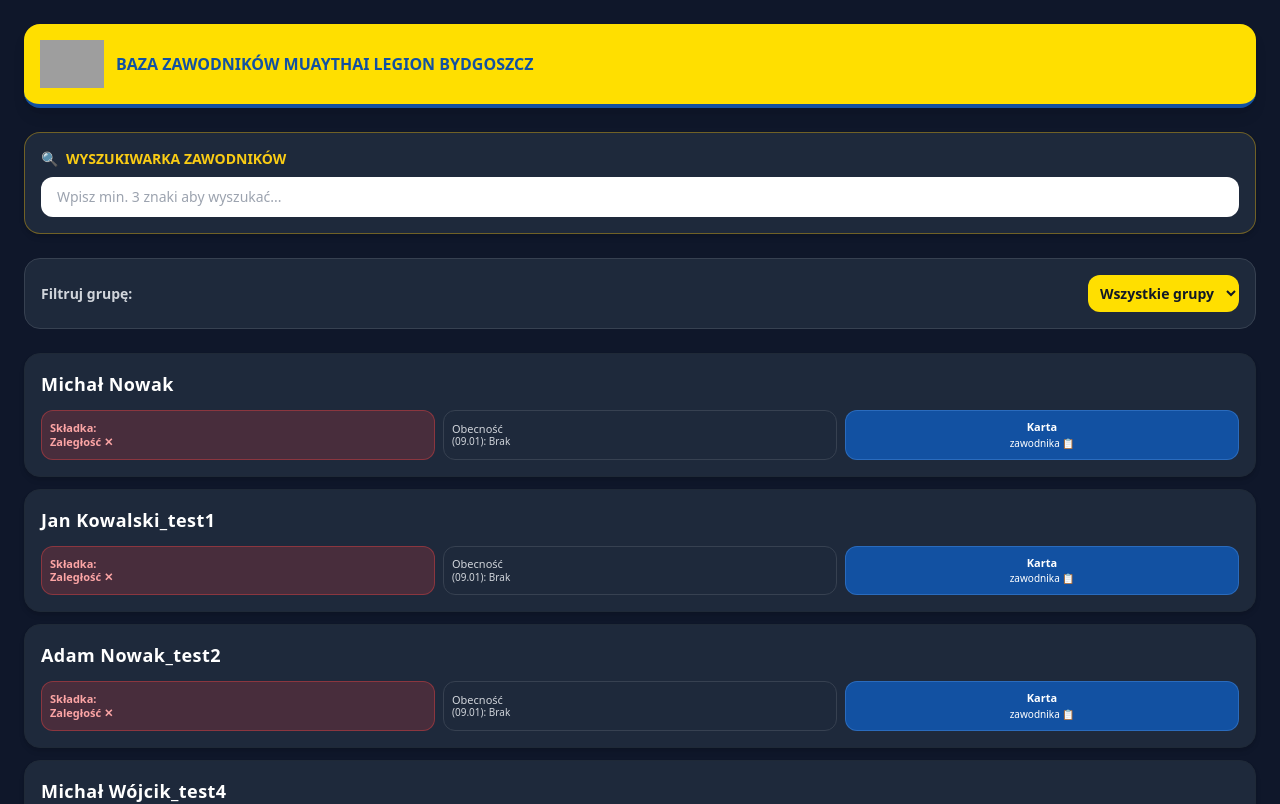
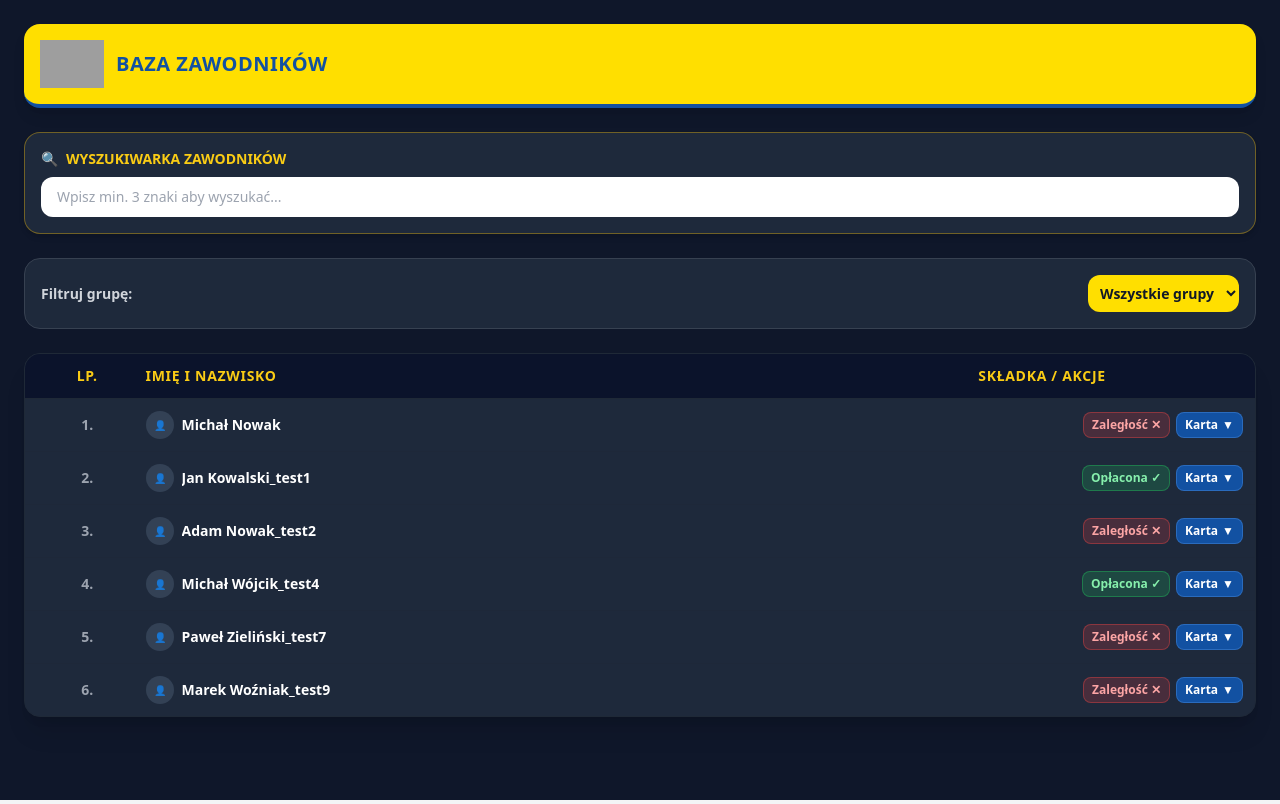
Before and after one commit to MentalCorp/legion-bydgoszcz-app, a Next.js app: page / in a window 1280 px wide. Shown: the top 804 px of the page. Built offline with nearby package versions, Linux system fonts and the light colour scheme; grey boxes are pictures that could not be loaded.

Commit message:
Update page.tsx

```diff
--- a/app/page.tsx
+++ b/app/page.tsx
@@ -1,6 +1,6 @@
 'use client';
 
-import { useState } from 'react';
+import { useState, useRef } from 'react';
 
 interface Member {
   id: string;
@@ -9,32 +9,49 @@ interface Member {
   isPresent: boolean;
   hasPaid: boolean;
   lastAttendanceDate: string;
+  avatarUrl?: string;
 }
 
 export default function Home() {
   const [selectedGroup, setSelectedGroup] = useState('Wszyscy');
   const [searchQuery, setSearchQuery] = useState('');
+  const [expandedMemberId, setExpandedMemberId] = useState<string | null>(null);
 
   const [members, setMembers] = useState<Member[]>([
     { id: '1', name: 'Michał Nowak', group: 'Początkująca', isPresent: false, hasPaid: false, lastAttendanceDate: '09.01' },
-    { id: '2', name: 'Jan Kowalski_test1', group: 'Zaawansowana', isPresent: false, hasPaid: false, lastAttendanceDate: '09.01' },
+    { id: '2', name: 'Jan Kowalski_test1', group: 'Zaawansowana', isPresent: false, hasPaid: true, lastAttendanceDate: '09.01' },
     { id: '3', name: 'Adam Nowak_test2', group: 'Początkująca', isPresent: false, hasPaid: false, lastAttendanceDate: '09.01' },
-    { id: '4', name: 'Michał Wójcik_test4', group: 'Zaawansowana', isPresent: false, hasPaid: false, lastAttendanceDate: '09.01' },
+    { id: '4', name: 'Michał Wójcik_test4', group: 'Zaawansowana', isPresent: false, hasPaid: true, lastAttendanceDate: '09.01' },
     { id: '5', name: 'Paweł Zieliński_test7', group: 'Początkująca', isPresent: false, hasPaid: false, lastAttendanceDate: '09.01' },
     { id: '6', name: 'Marek Woźniak_test9', group: 'Zaawansowana', isPresent: false, hasPaid: false, lastAttendanceDate: '09.01' },
   ]);
 
-  // Przywrócony bezpośredni URL do logo klubu
+  const fileInputRefs = useRef<{ [key: string]: HTMLInputElement | null }>({});
+
   const logoUrl = "https://muaythai-bydgoszcz.pl/wp-content/uploads/2024/08/logo_kolor1-768x465.png";
 
-  // Przełączanie statusu składki po kliknięciu w pigułkę
   const togglePayment = (id: string) => {
     setMembers(members.map(m => m.id === id ? { ...m, hasPaid: !m.hasPaid } : m));
   };
 
-  // Przełączanie obecności po kliknięciu w pigułkę obecności
   const toggleAttendance = (id: string) => {
     setMembers(members.map(m => m.id === id ? { ...m, isPresent: !m.isPresent } : m));
+  };
+
+  const toggleCard = (id: string) => {
+    setExpandedMemberId(expandedMemberId === id ? null : id);
+  };
+
+  // Obsługa dodawania zdjęcia z aparatu / galerii natywnej
+  const handleImageChange = (id: string, e: React.ChangeEvent<HTMLInputElement>) => {
+    const file = e.target.files?.[0];
+    if (file) {
+      const reader = new FileReader();
+      reader.onloadend = () => {
+        setMembers(members.map(m => m.id === id ? { ...m, avatarUrl: reader.result as string } : m));
+      };
+      reader.readAsDataURL(file);
+    }
   };
 
   const filteredMembers = members.filter(m => {
@@ -46,7 +63,7 @@ export default function Home() {
   return (
     <div className="min-h-screen bg-[#0F172A] text-white p-3 md:p-6 font-sans">
 
-      {/* Nagłówek z przywróconym logo */}
+      {/* Nagłówek po zmianie nazwy */}
       <header className="bg-[#FFDF00] p-4 rounded-2xl border-b-4 border-[#1251A2] flex items-center justify-between mb-6 shadow-lg">
         <div className="flex items-center space-x-3">
           <img
@@ -54,13 +71,13 @@ export default function Home() {
             alt="Legion Bydgoszcz"
             className="h-10 md:h-12 w-auto object-contain"
           />
-          <h1 className="font-extrabold text-[#1251A2] text-xs md:text-base leading-tight uppercase">
-            BAZA ZAWODNIKÓW MUAYTHAI LEGION BYDGOSZCZ
+          <h1 className="font-extrabold text-[#1251A2] text-base md:text-xl leading-tight uppercase tracking-wide">
+            BAZA ZAWODNIKÓW
           </h1>
         </div>
       </header>
 
-      {/* Wyszukiwarka zawodników */}
+      {/* Wyszukiwarka */}
       <div className="bg-[#1E293B] p-4 rounded-2xl border border-yellow-500/40 shadow-md mb-6">
         <label className="block text-yellow-400 font-bold text-xs md:text-sm mb-2 flex items-center gap-2">
           <span>🔍</span> WYSZUKIWARKA ZAWODNIKÓW
@@ -88,56 +105,139 @@ export default function Home() {
         </select>
       </div>
 
-      {/* Lista zawodników – klikalne przyciski i pigułki */}
-      <div className="space-y-3">
-        {filteredMembers.map((member) => (
-          <div key={member.id} className="bg-[#1E293B] p-4 rounded-2xl border border-gray-800 shadow-md space-y-3">
+      {/* Tabela zawodników */}
+      <div className="bg-[#1E293B] rounded-2xl border border-gray-800 shadow-xl overflow-hidden">
 
-            <h3 className="font-extrabold text-white text-base md:text-lg tracking-wide">
-              {member.name}
-            </h3>
+        {/* Nagłówek Tabeli */}
+        <div className="grid grid-cols-12 bg-[#0B132B] p-3 text-xs md:text-sm font-extrabold text-yellow-400 border-b border-gray-800 uppercase tracking-wider">
+          <div className="col-span-1 text-center">Lp.</div>
+          <div className="col-span-6 md:col-span-7 pl-2">Imię i Nazwisko</div>
+          <div className="col-span-5 md:col-span-4 text-center">Składka / Akcje</div>
+        </div>
 
-            <div className="grid grid-cols-3 gap-2 items-center">
+        {/* Wiersze Tabeli */}
+        <div className="divide-y divide-gray-800/60">
+          {filteredMembers.map((member, index) => {
+            const isExpanded = expandedMemberId === member.id;
 
-              {/* Klikalny status składki */}
+            return (
+              <div key={member.id} className="transition bg-[#1E293B] hover:bg-[#28354A]">
+
+                {/* Główny Wiersz */}
+                <div className="grid grid-cols-12 p-3 items-center text-xs md:text-sm">
+
+                  {/* Lp. */}
+                  <div className="col-span-1 text-center font-bold text-gray-400">
+                    {index + 1}.
+                  </div>
+
+                  {/* Imię i Nazwisko + Miniaturka zdjęcia */}
+                  <div className="col-span-6 md:col-span-7 pl-2 flex items-center space-x-2">
+                    {member.avatarUrl ? (
+                      <img src={member.avatarUrl} alt={member.name} className="w-7 h-7 rounded-full object-cover border border-yellow-400 shrink-0" />
+                    ) : (
+                      <div className="w-7 h-7 rounded-full bg-slate-700 flex items-center justify-center text-[10px] text-gray-300 font-bold shrink-0">
+                        👤
+                      </div>
+                    )}
+                    <span className="font-bold text-white truncate">{member.name}</span>
+                  </div>
+
+                  {/* Kolumna Składki i Przycisku Karty */}
+                  <div className="col-span-5 md:col-span-4 flex items-center justify-end space-x-1.5">
+
+                    {/* Status Składki */}
                     <button
                       type="button"
                       onClick={() => togglePayment(member.id)}
-                className={`p-2 rounded-xl text-[11px] leading-tight font-bold text-center flex flex-col justify-center h-full cursor-pointer transition active:scale-95 ${
-                  member.hasPaid ? 'bg-green-500/20 text-green-300 border border-green-500/40' : 'bg-red-500/20 text-red-300 border border-red-500/40'
+                      className={`px-2 py-1 rounded-lg text-[10px] md:text-xs font-bold transition active:scale-95 ${
+                        member.hasPaid
+                          ? 'bg-green-500/20 text-green-300 border border-green-500/40'
+                          : 'bg-red-500/20 text-red-300 border border-red-500/40'
                       }`}
                     >
-                <span>Składka:</span>
-                <span>{member.hasPaid ? 'Opłacona ✓' : 'Zaległość ✕'}</span>
+                      {member.hasPaid ? 'Opłacona ✓' : 'Zaległość ✕'}
                     </button>
 
-              {/* Klikalny status obecności */}
+                    {/* Przycisk Rozwijania Karty */}
                     <button
                       type="button"
-                onClick={() => toggleAttendance(member.id)}
-                className={`p-2 rounded-xl text-[11px] leading-tight font-medium text-center flex flex-col justify-center h-full border transition active:scale-95 cursor-pointer ${
-                  member.isPresent
-                    ? 'bg-blue-600/30 text-blue-200 border-blue-500'
-                    : 'bg-slate-800 text-gray-300 border-gray-700'
-                }`}
-              >
-                <span>Obecność</span>
-                <span className="text-[10px]">({member.lastAttendanceDate}): {member.isPresent ? 'Obecny ✓' : 'Brak'}</span>
-              </button>
-
-              {/* Przycisk Karta Zawodnika */}
-              <button
-                type="button"
-                onClick={() => alert(`Karta zawodnika: ${member.name}`)}
-                className="bg-[#1251A2] hover:bg-blue-600 active:scale-95 text-white p-2 rounded-xl text-[11px] font-bold text-center flex flex-col items-center justify-center h-full border border-blue-400/30 transition cursor-pointer"
+                      onClick={() => toggleCard(member.id)}
+                      className="bg-[#1251A2] hover:bg-blue-600 active:scale-95 text-white px-2 py-1 rounded-lg text-[10px] md:text-xs font-bold border border-blue-400/30 transition flex items-center space-x-1 shrink-0"
                     >
                       <span>Karta</span>
-                <span className="text-[10px] font-normal">zawodnika 📋</span>
+                      <span>{isExpanded ? '▲' : '▼'}</span>
                     </button>
 
                   </div>
                 </div>
-        ))}
+
+                {/* Rozwijana Karta Zawodnika z obsługą Aparatu / Zdjęcia */}
+                {isExpanded && (
+                  <div className="bg-[#0F172A] p-4 border-t border-gray-800 space-y-4">
+                    <div className="flex flex-col md:flex-row items-center gap-4">
+
+                      {/* Podgląd Zdjęcia i Przycisk Wyboru z Aparatu */}
+                      <div className="flex flex-col items-center space-y-2">
+                        <div className="w-24 h-24 rounded-2xl bg-slate-800 border-2 border-yellow-400 overflow-hidden flex items-center justify-center shadow-inner">
+                          {member.avatarUrl ? (
+                            <img src={member.avatarUrl} alt={member.name} className="w-full h-full object-cover" />
+                          ) : (
+                            <span className="text-3xl text-gray-500">📷</span>
+                          )}
+                        </div>
+
+                        {/* Ukryty Input wywołujący Natywny Aparat / Galerię */}
+                        <input
+                          type="file"
+                          accept="image/*"
+                          capture="environment"
+                          ref={(el) => { fileInputRefs.current[member.id] = el; }}
+                          onChange={(e) => handleImageChange(member.id, e)}
+                          className="hidden"
+                        />
+
+                        <button
+                          type="button"
+                          onClick={() => fileInputRefs.current[member.id]?.click()}
+                          className="bg-yellow-400 hover:bg-yellow-500 text-gray-900 font-bold text-xs py-1.5 px-3 rounded-xl transition active:scale-95 shadow"
+                        >
+                          {member.avatarUrl ? 'Zmień zdjęcie 📷' : 'Dodaj zdjęcie 📷'}
+                        </button>
+                      </div>
+
+                      {/* Szczegóły Zawodnika */}
+                      <div className="flex-1 w-full space-y-2 text-xs md:text-sm">
+                        <div className="flex justify-between border-b border-gray-800 pb-1">
+                          <span className="text-gray-400">Grupa treningowa:</span>
+                          <span className="font-bold text-yellow-400">{member.group}</span>
+                        </div>
+                        <div className="flex justify-between border-b border-gray-800 pb-1">
+                          <span className="text-gray-400">Ostatnia obecność:</span>
+                          <span className="font-bold">{member.lastAttendanceDate}</span>
+                        </div>
+                        <div className="flex justify-between border-b border-gray-800 pb-1">
+                          <span className="text-gray-400">Status obecności dziś:</span>
+                          <button
+                            onClick={() => toggleAttendance(member.id)}
+                            className={`font-bold px-2 py-0.5 rounded text-xs ${
+                              member.isPresent ? 'bg-blue-600 text-white' : 'bg-gray-800 text-gray-400'
+                            }`}
+                          >
+                            {member.isPresent ? 'Obecny ✓' : 'Brak (kliknij aby zmienić)'}
+                          </button>
+                        </div>
+                      </div>
+
+                    </div>
+                  </div>
+                )}
+
+              </div>
+            );
+          })}
+        </div>
+
       </div>
 
     </div>
```
Lines whose indentation alone changed are shown as unchanged.
